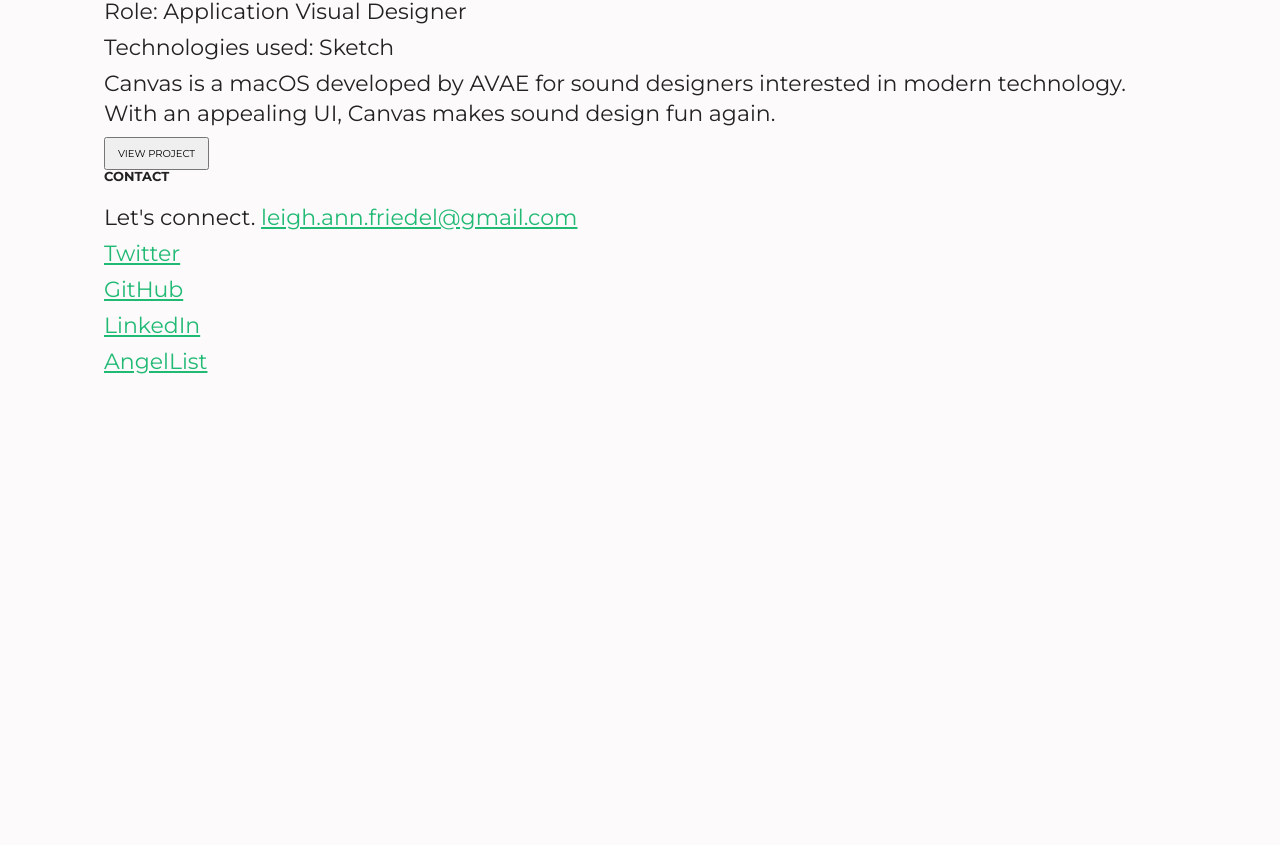
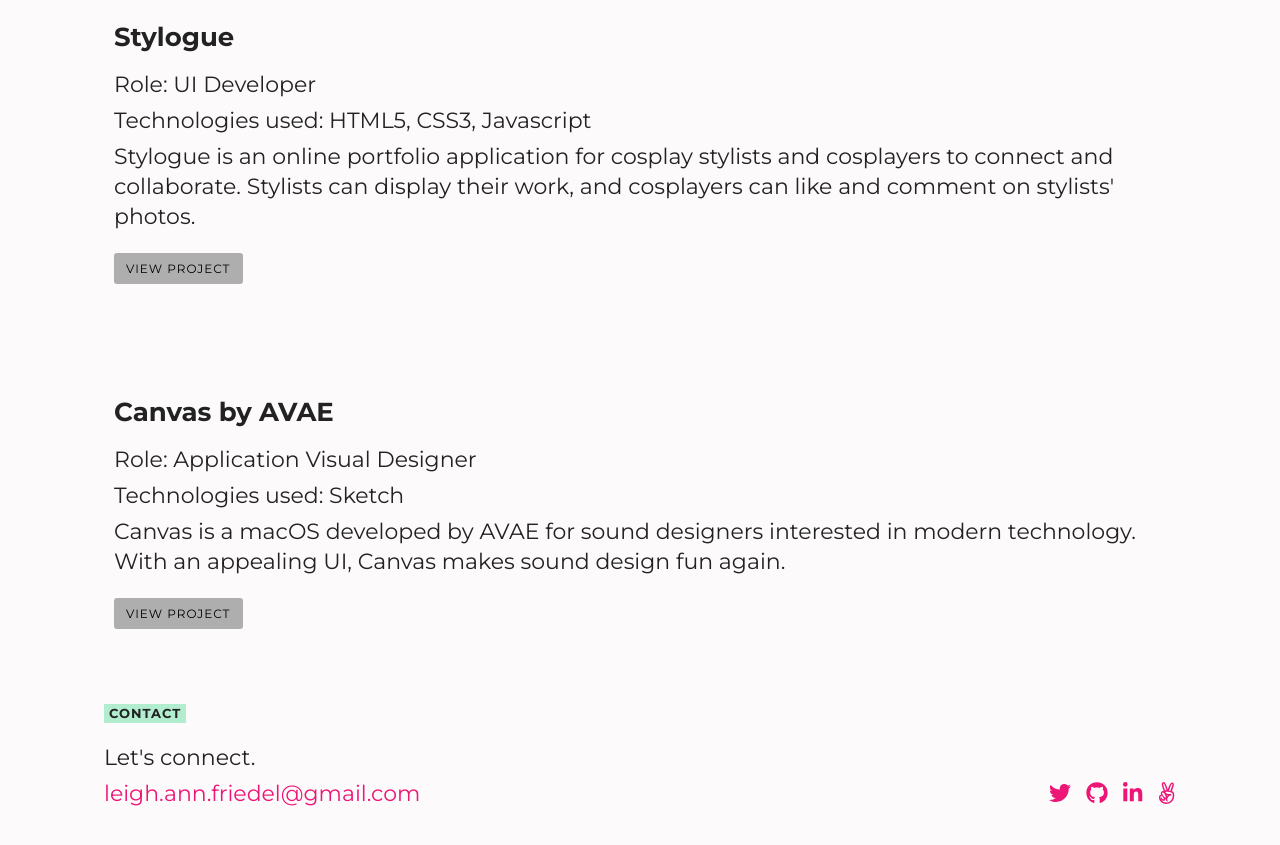
Before and after one commit to lafriedel/portfolio, a React (Create React App) app in the folder client/: page / in a window 1280 px wide. Shown: the part 1435-2280 px from the top of the page. Before the commit the page ends 1818 px from the top, so only its background shows below. Built offline with nearby package versions, Linux system fonts and the light colour scheme.

Commit message:
Overall page styling, and FontAwesome social icons

```diff
--- a/client/package.json
+++ b/client/package.json
@@ -3,6 +3,9 @@
   "version": "0.1.0",
   "private": true,
   "dependencies": {
+    "@fortawesome/fontawesome-svg-core": "^1.2.14",
+    "@fortawesome/free-brands-svg-icons": "^5.7.1",
+    "@fortawesome/react-fontawesome": "^0.1.4",
     "react": "^16.8.1",
     "react-dom": "^16.8.1",
     "react-router": "^4.3.1",
--- a/client/src/components/Contact/SocialLink.js
+++ b/client/src/components/Contact/SocialLink.js
@@ -1,10 +1,21 @@
 import React from 'react';
+import { FontAwesomeIcon } from '@fortawesome/react-fontawesome';
+import styled from 'styled-components';
+
+const SocialLinkDiv = styled.div`
+padding-left: 15px;
+
+@media (max-width: 575px) {
+padding-left: 0;
+padding-right: 15px;
+}
+`;
 
 const SocialLink = props => {
     return (
-        <>
-            <a href={props.account.profileURL} target="_blank"><p>{props.account.account}</p></a>
-        </>
+        <SocialLinkDiv>
+            <a href={props.account.profileURL} target="_blank">  <FontAwesomeIcon icon={props.account.icon} /></a>
+        </SocialLinkDiv>
     )
 }
 
--- a/client/src/components/Home/Home.js
+++ b/client/src/components/Home/Home.js
@@ -14,7 +14,10 @@ align-items: center;
 height: 90vh;
 
 @media (max-width: 575px) {
-    height: 70vh;
+    min-height: 450px;
+    height: 100%;
+    justify-content: flex-start;
+    margin-top: 4rem;
 
 }
 `;
--- a/client/src/components/Projects/Project.js
+++ b/client/src/components/Projects/Project.js
@@ -1,14 +1,21 @@
 import React from 'react';
+import styled from 'styled-components';
+
+const ProjectContainer = styled.div`
+padding: 40px 0 60px 0;
+margin-left: 10px;
+
+`;
 
 const Project = props => {
     return (
-        <>
+        <ProjectContainer>
             <h3>{props.project.title}</h3>
             <p>Role: {props.project.role}</p>
             <p>Technologies used: {props.project.technologies}</p>
             <p>{props.project.description}</p>
             <a href={props.project.projectURL} target="_blank"><button>View Project</button></a>
-        </>
+        </ProjectContainer>
     )
 }
 
--- a/client/src/components/Sections/About.js
+++ b/client/src/components/Sections/About.js
@@ -2,8 +2,8 @@ import React from "react";
 import styled from 'styled-components';
 
 const AboutContainer = styled.div`
-width: 83%;
-margin: 0 auto;
+width: 85%;
+margin: 5px auto;
 
 @media (max-width: 800px) {
   width: 100%;
@@ -14,7 +14,7 @@ const About = props => {
   return (
     <AboutContainer>
       <p>
-        Welcome! I am a front-end web engineer, designer, and artist.
+        Welcome! I'm Leigh-Ann. I'm a front-end web engineer, designer, and artist.
         Currently, I live in Arlington, Virginia, and I'm attending <a href="https://www.lambdaschool.com" target="_blank">Lambda School</a> full-time. Previously, I've worked with Anthropologie, the DC Public Library, and Wanderlust Yoga Festival.
       </p>
     </AboutContainer>
--- a/client/src/components/Sections/Contact.js
+++ b/client/src/components/Sections/Contact.js
@@ -1,15 +1,36 @@
 import React from 'react';
 import { SocialLink } from '../Contact';
 import social from '../../social-data';
+import styled from 'styled-components';
+
+const ContactContainer = styled.div`
+display: flex;
+justify-content: space-between;
+
+@media (max-width: 575px) {
+    flex-direction: column;
+}
+`;
+
+const SocialLinkContainer = styled.div`
+display: flex;
+margin-bottom: 100px;
+`;
 
 const Contact = props => {
     return (
         <>
         <h2>Contact</h2>
-        <p>Let's connect. <a href="mailto:leigh.ann.friedel@gmail.com">leigh.ann.friedel@gmail.com</a></p>
-        {social.map(account => (
-            <SocialLink account={account} key={account.account} />
-        ))}
+        <p>Let's connect.</p>
+
+        <ContactContainer>
+        <a href="mailto:leigh.ann.friedel@gmail.com">leigh.ann.friedel@gmail.com</a>
+        <SocialLinkContainer>
+            {social.map(account => (
+                <SocialLink account={account} key={account.account} />
+            ))}
+        </SocialLinkContainer>
+        </ContactContainer>
         </>
     )
 }
--- a/client/src/components/Sections/Header.js
+++ b/client/src/components/Sections/Header.js
@@ -3,7 +3,7 @@ import styled from 'styled-components';
 import '../../styles/cssans.min.css';
 
 const HeaderContainer = styled.div`
-width: 83%;
+width: 85%;
 
 @media (max-width: 800px) {
     width: 100%;
--- a/client/src/social-data.js
+++ b/client/src/social-data.js
@@ -1,19 +1,25 @@
+import { faAngellist, faTwitter, faLinkedinIn, faGithub } from '@fortawesome/free-brands-svg-icons';
+
 const social = [
     {
         account: "Twitter",
-        profileURL: "https://twitter.com/lafriedel/"
+        profileURL: "https://twitter.com/lafriedel/",
+        icon: faTwitter
     },
     {
         account: "GitHub",
-        profileURL: "https://github.com/lafriedel/"
+        profileURL: "https://github.com/lafriedel/",
+        icon: faGithub
     },
     {
         account: "LinkedIn",
-        profileURL: "https://www.linkedin.com/in/leigh-ann-friedel/"
+        profileURL: "https://www.linkedin.com/in/leigh-ann-friedel/",
+        icon: faLinkedinIn
     },
     {
         account: "AngelList",
-        profileURL: "https://angel.co/leigh-ann-friedel"
+        profileURL: "https://angel.co/leigh-ann-friedel",
+        icon: faAngellist
     },
 ];
 
--- a/client/src/styles/Global.js
+++ b/client/src/styles/Global.js
@@ -26,10 +26,15 @@ h1 {
 h2 {
     font-size: 1.3rem;
     text-transform: uppercase;
+    color: #222;
+    background: #B1EDCE;
+    display: inline-block;
+    padding: 3px 5px;
+    letter-spacing: .1rem;
 }
 
 h3 {
-    font-size: 2rem;
+    font-size: 2.6rem;
 }
 
 p, a, span {
@@ -45,12 +50,23 @@ p, a, span {
 
 button {
     padding: 8px 12px;
+    margin: 15px 0;
     font-family: 'Montserrat', sans-serif;
     text-transform: uppercase;
-    font-size: 1rem;
+    font-size: 1.2rem;
+    letter-spacing: .1rem;
+    border: 0;
+    border-radius: 3px;
+    background: #AEAEAE;
+    cursor: pointer;
 }
 
 a {
-    color: #21ba75;
+    color: #ED1576;
+    text-decoration: none;
+}
+
+a:hover {
+    text-decoration: underline;
 }
 `;
```
Also changed, not shown: client/src/styles/cssans.min.css, 1 other file (tests, documents, lock files or other folders).
